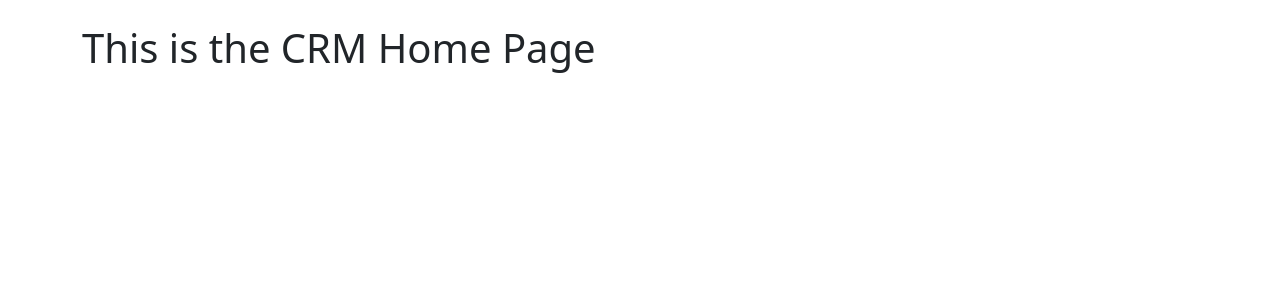
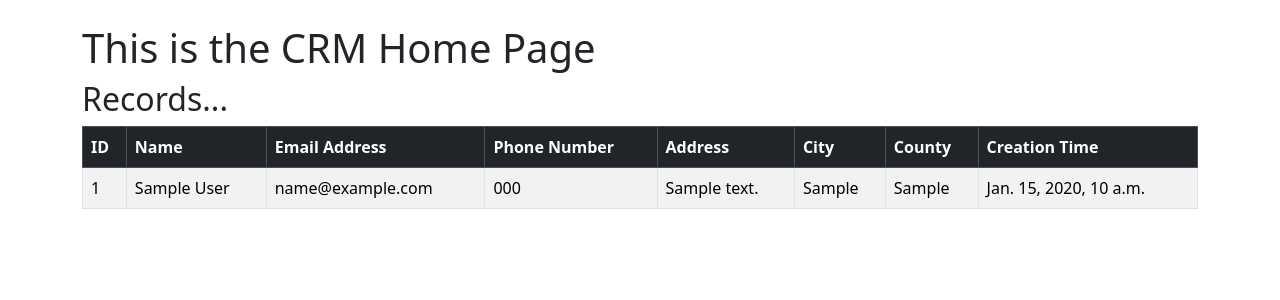
Before and after one commit to GithiuIsaac/ING-CRM, a Django app: page / in a window 1280 px wide. Shown: the part 56-356 px from the top of the page. Run offline with Django 4.2, Linux system fonts and the light colour scheme; a user stored in the database is signed in; tables that the repository leaves empty hold one stand-in row (values such as "Sample post").

Commit message:
Added records on homepage

```diff
--- a/crm/crm_app/templates/home.html
+++ b/crm/crm_app/templates/home.html
@@ -6,7 +6,55 @@
 
 <h1>This is the CRM Home Page</h1>
 
-{% else %}
+<h2>Records...</h2>
+
+<table class="table table-striped table-hover table-bordered">
+  <thead class="table-dark">
+    <tr>
+      <th scope="col">ID</th>
+      <th scope="col">Name</th>
+      <th scope="col">Email Address</th>
+      <th scope="col">Phone Number</th>
+      <th scope="col">Address</th>
+      <th scope="col">City</th>
+      <th scope="col">County</th>
+      <th scope="col">Creation Time</th>
+    </tr>
+  </thead>
+  <tbody>
+    {% if records %}
+      {% for record in records %}
+    <tr>
+        <td>{{ record.id }}</td>
+        <td>{{ record.first_name }} {{ record.last_name }}</td>
+        <td>{{ record.email }}</td>
+        <td>{{ record.phone }}</td>
+        <td>{{ record.address }}</td>
+        <td>{{ record.city }}</td>
+        <td>{{ record.county }}</td>
+        <td>{{ record.created_at }}</td>
+    </tr>
+      {% endfor %}
+
+    {% endif %}
+  </tbody>
+</table>
+
+<!-- {% if records %}
+  {% for record in records %}
+    {{ record.id }}
+    {{ record.first_name }}
+    {{ record.last_name }}
+    {{ record.email }}
+    {{ record.phone }}
+    {{ record.city }}
+    {{ record.county }}
+    {{ record.created_at }}<br/>
+  {% endfor %}
+
+{% endif %}
+
+{% else %} -->
 <div class="col-md-6 offset-md-3">
   <h2>Login</h2>
   <br/>
--- a/crm/crm_app/views.py
+++ b/crm/crm_app/views.py
@@ -2,8 +2,13 @@ from django.shortcuts import render, redirect
 from django.contrib.auth import authenticate, login, logout
 from django.contrib import messages
 from .forms import RegisterForm
+from .models import Record
 
 def home(request):
+    # Get all records in the table, assign to records variable.
+    # Pass into the home page context if user is already logged in.
+    records = Record.objects.all()
+
     # Check if user logging in, or already logged in
     # If logging in, POST req. If logged in, GET req.
     if request.method == 'POST':
@@ -19,7 +24,7 @@ def home(request):
             messages.error(request, "Wrong Username or Password")
             return redirect('home')
     else:
-        return render(request, 'home.html', {})
+        return render(request, 'home.html', {'records':records})
 
 # def login_user(request):
 #     pass
```
